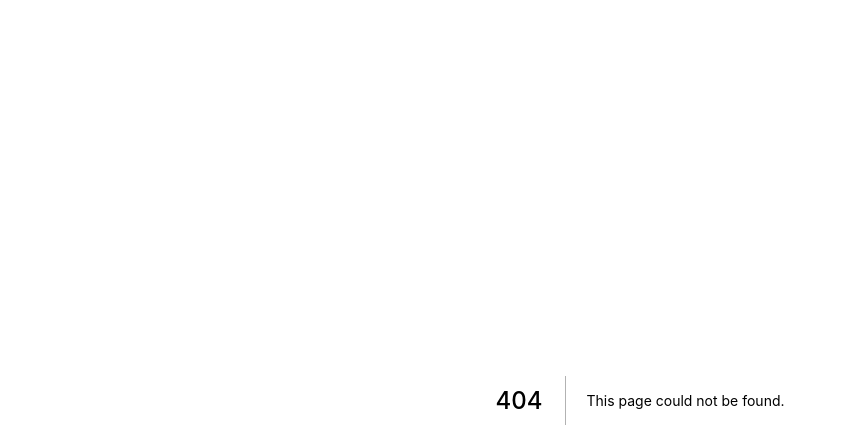
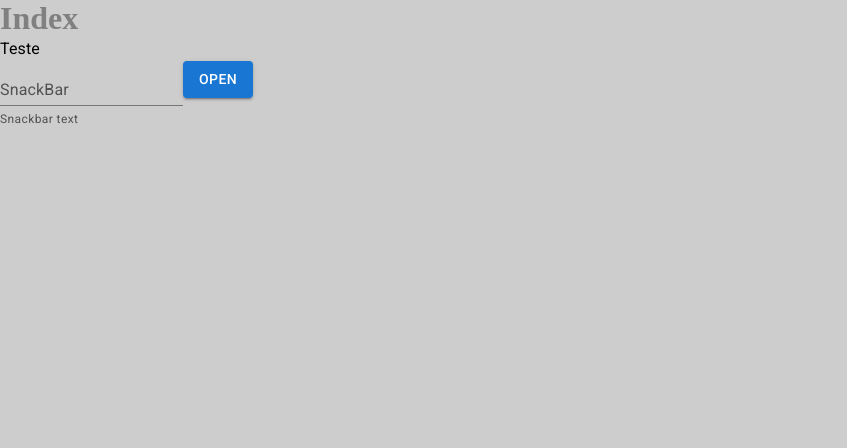
Before and after one commit to thalesms2/chamber, a Next.js app: page /mui in a window 1280 px wide. Before the commit this address had no page. Shown: the top 448 px of the page, without its empty margins (0-847 px from the left). Built offline with nearby package versions, Linux system fonts and the light colour scheme.

Commit message:
add material ui

```diff
--- a/layout/Basic.tsx
+++ b/layout/Basic.tsx
@@ -11,6 +11,9 @@ export const GlobalStyle = createGlobalStyle`
         list-style: none;
         border: 0;
     }
+    body {
+        background-color: #cdcdcd;
+    }
 `
 
 const BasicLayout = ({ children }: { children: any}) => {
--- a/package.json
+++ b/package.json
@@ -9,6 +9,11 @@
     "lint": "next lint"
   },
   "dependencies": {
+    "@emotion/react": "^11.9.0",
+    "@emotion/styled": "^11.8.1",
+    "@fontsource/roboto": "^4.5.7",
+    "@mui/icons-material": "^5.8.0",
+    "@mui/material": "^5.8.1",
     "next": "12.1.6",
     "react": "18.1.0",
     "react-dom": "18.1.0",
--- a/pages/_app.tsx
+++ b/pages/_app.tsx
@@ -1,5 +1,10 @@
 import '../styles/globals.css'
 import type { AppProps } from 'next/app'
+
+import '@fontsource/roboto/300.css';
+import '@fontsource/roboto/400.css';
+import '@fontsource/roboto/500.css';
+import '@fontsource/roboto/700.css';
 
 function MyApp({ Component, pageProps }: AppProps) {
   return <Component {...pageProps} />
--- a/pages/_document.tsx
+++ b/pages/_document.tsx
@@ -1,5 +1,6 @@
 import Document, { DocumentContext, DocumentInitialProps } from 'next/document';
 import { ServerStyleSheet } from 'styled-components';
+
 
 export default class MyDocument extends Document {
   static async getInitialProps(
--- /dev/null
+++ b/pages/mui/index.tsx
@@ -0,0 +1,70 @@
+import type { NextPage } from 'next'
+import styled from 'styled-components'
+import BasicLayout from 'layout/Basic'
+import { Typography, Button, Snackbar, IconButton, TextField } from '@mui/material'
+import CloseIcon from '@mui/icons-material/Close';
+import React, { useState } from 'react';
+
+const Title = styled.h1`
+  color: #808080;
+`
+const InputLabel = styled.label`
+    display: none;
+`
+
+const Home: NextPage = () => {
+    const [open, setOpen] = useState(false)
+    const [text, setText] = useState('')
+
+    const handleClick = () => {
+        setOpen(true)
+    }
+    const handleClose = (event: React.SyntheticEvent | Event, reason?: string) => {
+        if (reason === 'clickaway') {
+            return
+        }
+        setOpen(false)
+    }
+
+    const action = (
+        <>
+            <Button color="secondary" size="small" onClick={handleClose}>
+                UNDO
+            </Button>
+            <IconButton
+                size="small"
+                aria-label="close"
+                color="inherit"
+                onClick={handleClose}
+            >
+                <CloseIcon fontSize="small"/>
+            </IconButton>
+        </>
+    )
+
+    return (
+        <BasicLayout>
+            <Title>Index</Title>
+            <Typography>Teste</Typography>
+            <TextField
+                id="text-field-for-snackbar"
+                label="SnackBar"
+                variant="standard"
+                size="small"
+                value={text}
+                onChange={(e) => setText(e.target.value)}
+                helperText="Snackbar text"
+            />
+            <Button variant="contained" onClick={handleClick}>Open</Button>
+            <Snackbar
+                open={open}
+                autoHideDuration={6000}
+                onClose={handleClose}
+                message={text}
+                action={action}
+            />
+        </BasicLayout>
+    )
+}
+
+export default Home
```
Also changed, not shown: 1 other file (tests, documents, lock files or other folders).
